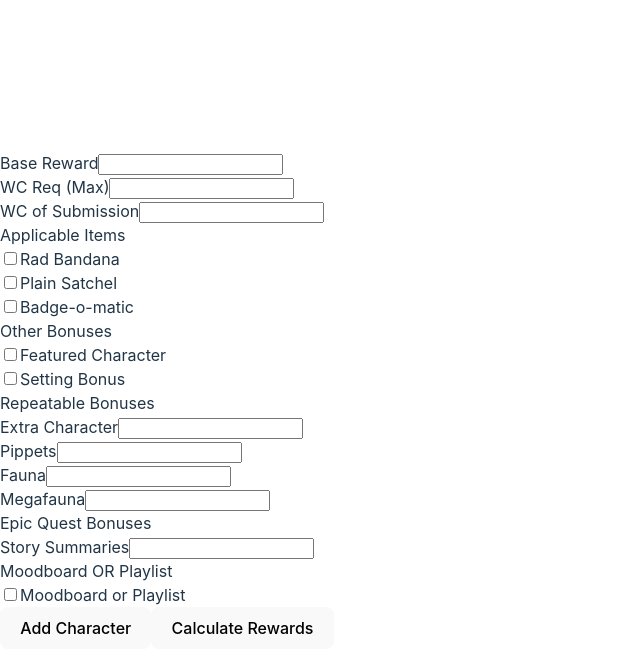
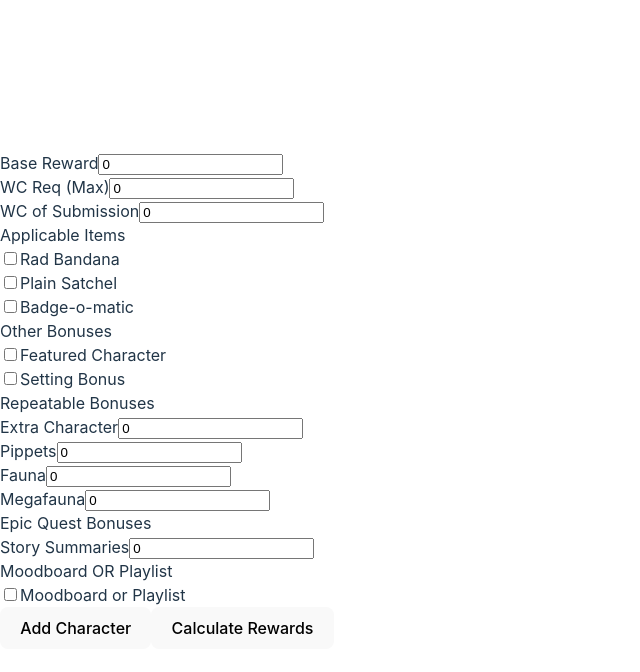
Before and after one commit to mae-llo/pouflons-calculator, a React (Vite) app: page / in a window 1280 px wide. Shown: the top 672 px of the page, without its empty margins (0-640 px from the left). Built offline with nearby package versions, Linux system fonts and the light colour scheme.

Commit message:
fix form defaults and NaNs

```diff
--- a/src/Calculator.tsx
+++ b/src/Calculator.tsx
@@ -73,8 +73,7 @@ type Inputs = {
   wordCountActual: number;
   characters: {
     name: string;
-    // could potentially remove `name` and just make this a string instead of an object
-    badges: { name: (typeof badges)[number] }[];
+    badges: (typeof badges)[number][];
     wanderberry: boolean;
     overachiever: boolean;
   }[];
@@ -88,7 +87,7 @@ type Inputs = {
   };
   epicQuestBonuses: {
     summary: number;
-    moodboard: number;
+    moodboard: boolean;
   };
 };
 
@@ -115,6 +114,7 @@ const calculateRewards = (values: Inputs) => {
     epicQuestBonuses,
     characters,
   } = values;
+
   let totalCoins = baseReward;
   let breakdown = `Base Rewards: ${baseReward} coins\n`;
 
@@ -165,9 +165,9 @@ const calculateRewards = (values: Inputs) => {
     breakdown += `Summary x${epicQuestBonuses.summary}: ${epicQuestBonuses.summary * 3} coins\n`;
     totalCoins += epicQuestBonuses.summary * 3;
   }
-  if (epicQuestBonuses.moodboard > 0) {
+  if (epicQuestBonuses.moodboard) {
     breakdown += `Moodboard/Playlist: 5 coins\n`;
-    totalCoins += epicQuestBonuses.moodboard * 5;
+    totalCoins += 5;
   }
 
   // Add character badge breakdown
@@ -175,13 +175,13 @@ const calculateRewards = (values: Inputs) => {
     let badgeDetails = `${character.name} Badges: `;
     let badgeValueTotal = 0;
 
-    character.badges.forEach((badge) => {
-      const modifiedBadgeValue = getBadgeValue(badge.name, {
+    character.badges.filter(Boolean).forEach((badge) => {
+      const modifiedBadgeValue = getBadgeValue(badge, {
         wanderberry: character.wanderberry,
         overachiever: character.overachiever,
       });
       badgeValueTotal += modifiedBadgeValue;
-      badgeDetails += `${badge.name} (${modifiedBadgeValue}c) + `;
+      badgeDetails += `${badge} (${modifiedBadgeValue}c) + `;
     });
 
     // Include additional badges
@@ -209,7 +209,26 @@ const calculateRewards = (values: Inputs) => {
 function RewardForm() {
   const [copyText, setCopyText] = useState("");
 
-  const { register, handleSubmit, control } = useForm<Inputs>();
+  const { register, handleSubmit, control } = useForm<Inputs>({
+    defaultValues: {
+      baseReward: 0,
+      wordCountReq: 0,
+      wordCountActual: 0,
+      characters: [],
+      items: { radBandana: false, plainSatchel: false, badgeOMatic: false },
+      bonuses: { featuredCharacter: false, settingBonus: false },
+      repeatableBonuses: {
+        extraCharacter: 0,
+        pippets: 0,
+        fauna: 0,
+        megafauna: 0,
+      },
+      epicQuestBonuses: {
+        summary: 0,
+        moodboard: false,
+      },
+    },
+  });
 
   const { append, fields } = useFieldArray({ control, name: "characters" });
 
@@ -223,6 +242,7 @@ function RewardForm() {
   };
 
   const onSubmit = (values: Inputs) => {
+    console.log(values);
     const breakdown = calculateRewards(values);
     setCopyText(breakdown);
   };
@@ -236,15 +256,24 @@ function RewardForm() {
         <Col>
           <Form.Group as={Col} controlId="baseReward">
             <Form.Label>Base Reward</Form.Label>
-            <Form.Control type="number" {...register("baseReward")} />
+            <Form.Control
+              type="number"
+              {...register("baseReward", { valueAsNumber: true })}
+            />
           </Form.Group>
           <Form.Group as={Col} controlId="wcReq">
             <Form.Label>WC Req (Max)</Form.Label>
-            <Form.Control type="number" {...register("wordCountReq")} />
+            <Form.Control
+              type="number"
+              {...register("wordCountReq", { valueAsNumber: true })}
+            />
           </Form.Group>
           <Form.Group as={Col} controlId="wcSubm">
             <Form.Label>WC of Submission</Form.Label>
-            <Form.Control type="number" {...register("wordCountActual")} />
+            <Form.Control
+              type="number"
+              {...register("wordCountActual", { valueAsNumber: true })}
+            />
           </Form.Group>
         </Col>
 
@@ -294,28 +323,34 @@ function RewardForm() {
             <Form.Label>Extra Character</Form.Label>
             <Form.Control
               type="number"
-              {...register("repeatableBonuses.extraCharacter")}
+              {...register("repeatableBonuses.extraCharacter", {
+                valueAsNumber: true,
+              })}
             />
           </Col>
           <Col>
             <Form.Label>Pippets</Form.Label>
             <Form.Control
               type="number"
-              {...register("repeatableBonuses.pippets")}
+              {...register("repeatableBonuses.pippets", {
+                valueAsNumber: true,
+              })}
             />
           </Col>
           <Col>
             <Form.Label>Fauna</Form.Label>
             <Form.Control
               type="number"
-              {...register("repeatableBonuses.fauna")}
+              {...register("repeatableBonuses.fauna", { valueAsNumber: true })}
             />
           </Col>
           <Col>
             <Form.Label>Megafauna</Form.Label>
             <Form.Control
               type="number"
-              {...register("repeatableBonuses.megafauna")}
+              {...register("repeatableBonuses.megafauna", {
+                valueAsNumber: true,
+              })}
             />
           </Col>
         </Row>
@@ -328,7 +363,7 @@ function RewardForm() {
             <Form.Label>Story Summaries</Form.Label>
             <Form.Control
               type="number"
-              {...register("epicQuestBonuses.summary")}
+              {...register("epicQuestBonuses.summary", { valueAsNumber: true })}
             />
           </Col>
           <Col>
```
